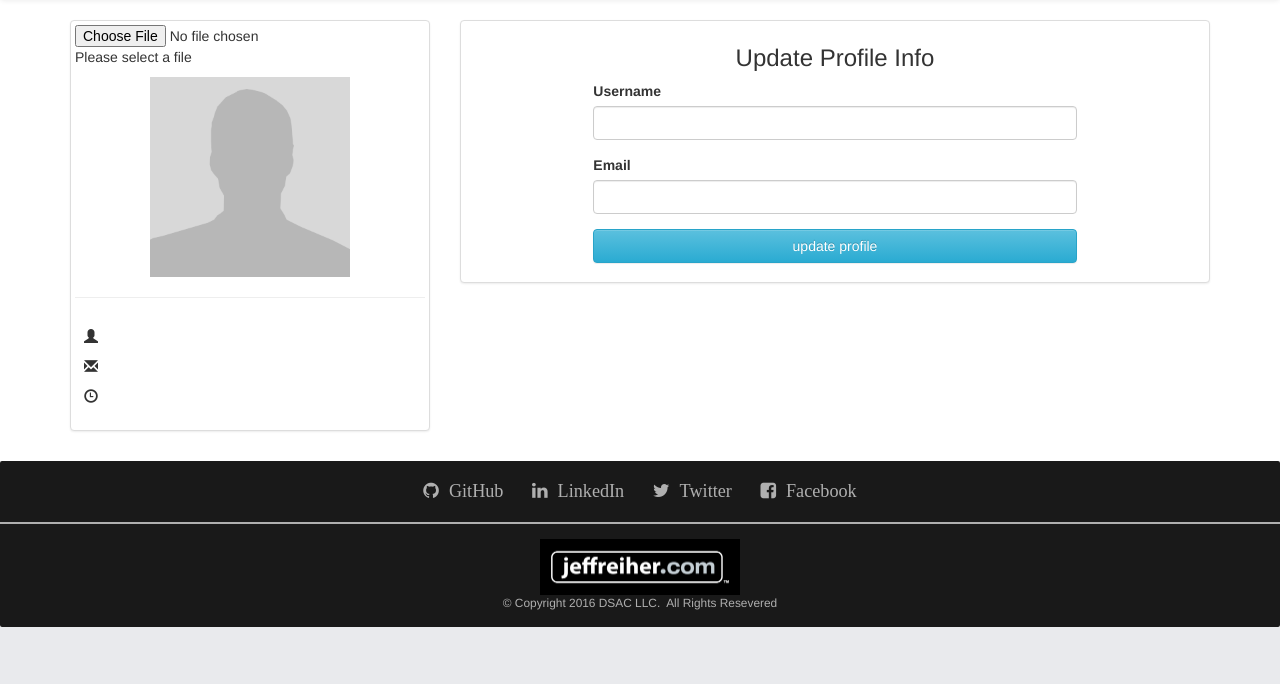
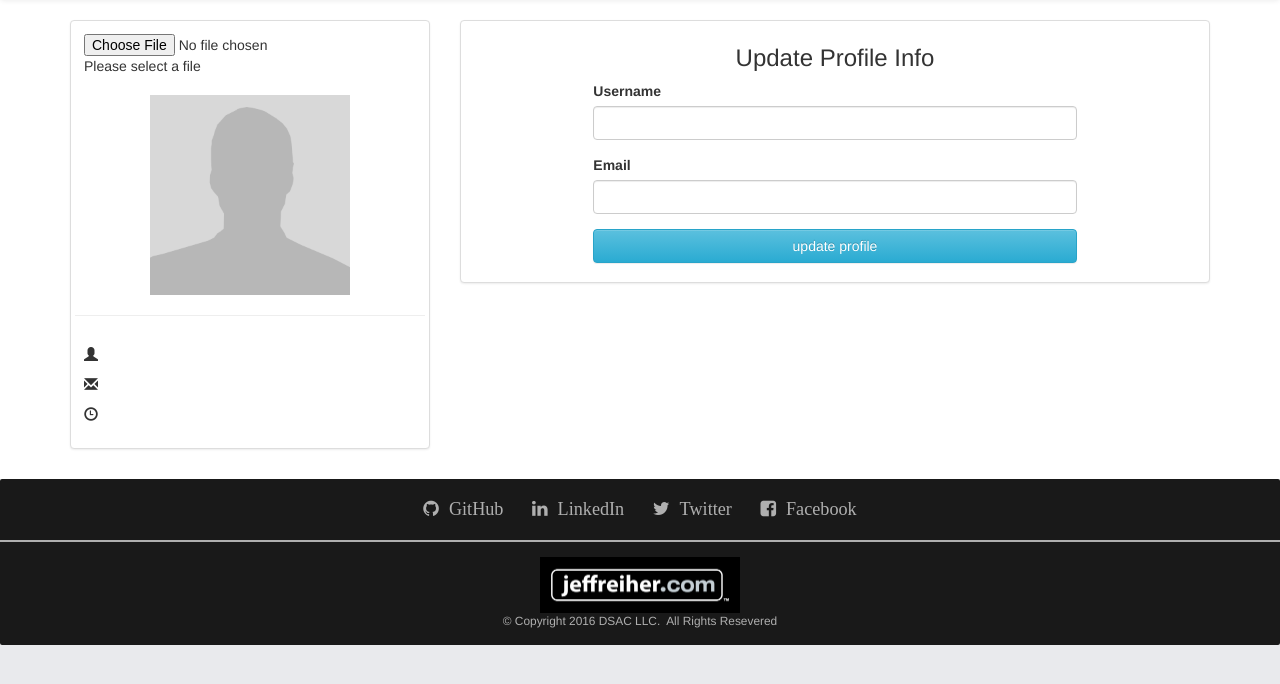
Before and after one commit to jreiher2003/Blog-Jeff, a Flask app: template app/templates/profile.html in a window 1280 px wide. Shown: the part 52-736 px from the top of the page. Run offline with Flask 2, Linux system fonts and the light colour scheme; the template is opened without the code that fills it, so the values that code supplies are empty; some libraries are stand-ins or nearby versions.

Commit message:
Add finishing style to profile.html

```diff
--- a/app/templates/profile.html
+++ b/app/templates/profile.html
@@ -8,14 +8,15 @@
             <div class="row">
                 <div class="col-md-4">
                     <div class="thumbnail">
-                        <input type="file" id="file_input"/>
-                        <p id="status">Please select a file</p>
+                        <div class="caption">
+                            <input type="file" id="file_input"/>
+                            <p id="status">Please select a file</p>
+                        </div>
                         {% if profile.avatar_url %}
                             <img class="img-responsive" id="preview" src="{{ profile.avatar_url }}" width="200">
                         {% else %}
                             <img class="img-responsive" id="preview" src="{{ url_for('static', filename='images/profile_pic.jpg') }}" width="200">
                         {% endif %}
-
                         <hr>
                         <div class="caption">
                             <p><strong><span class="glyphicon glyphicon-user" aria-hidden="true"></span>&nbsp;</strong>&nbsp;{{ profile.name }}</p>
```
